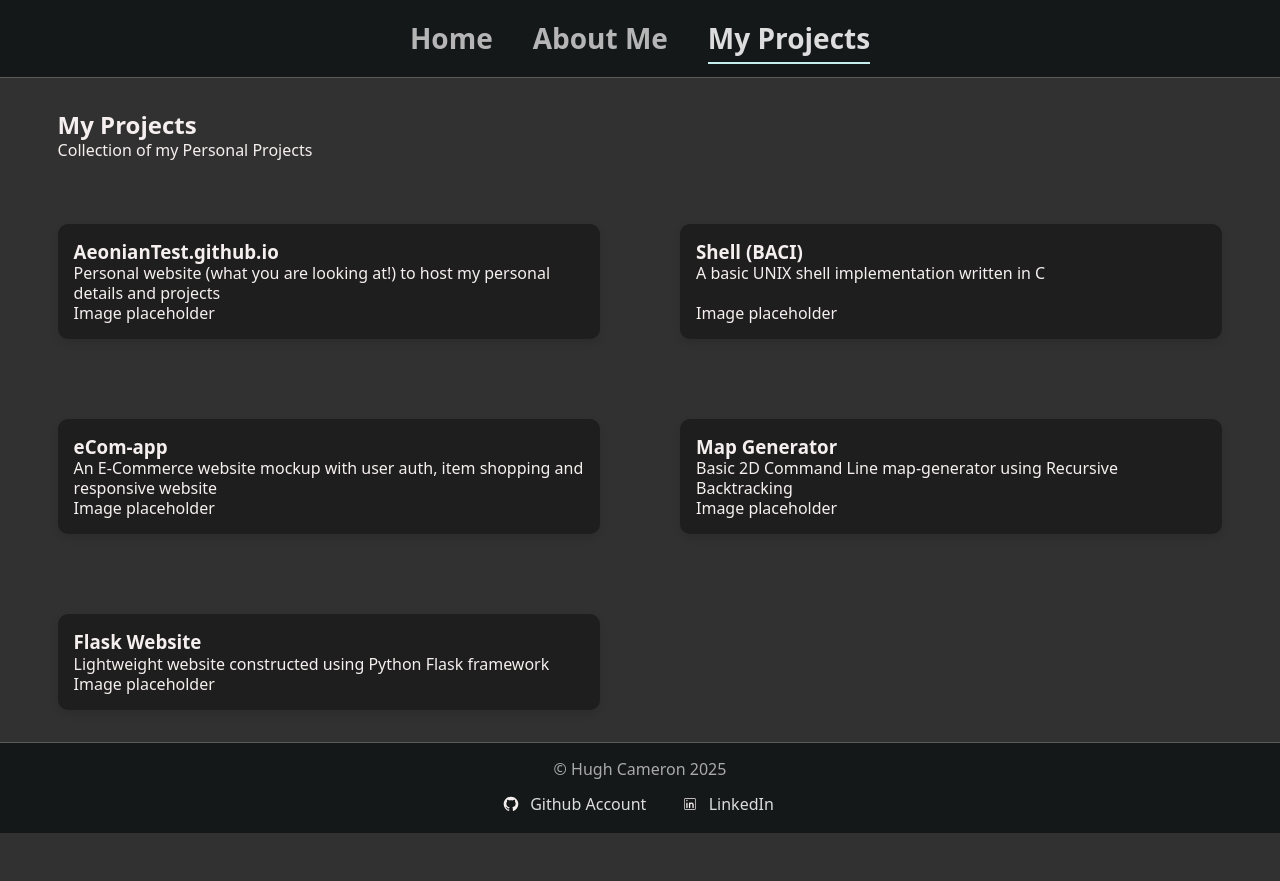
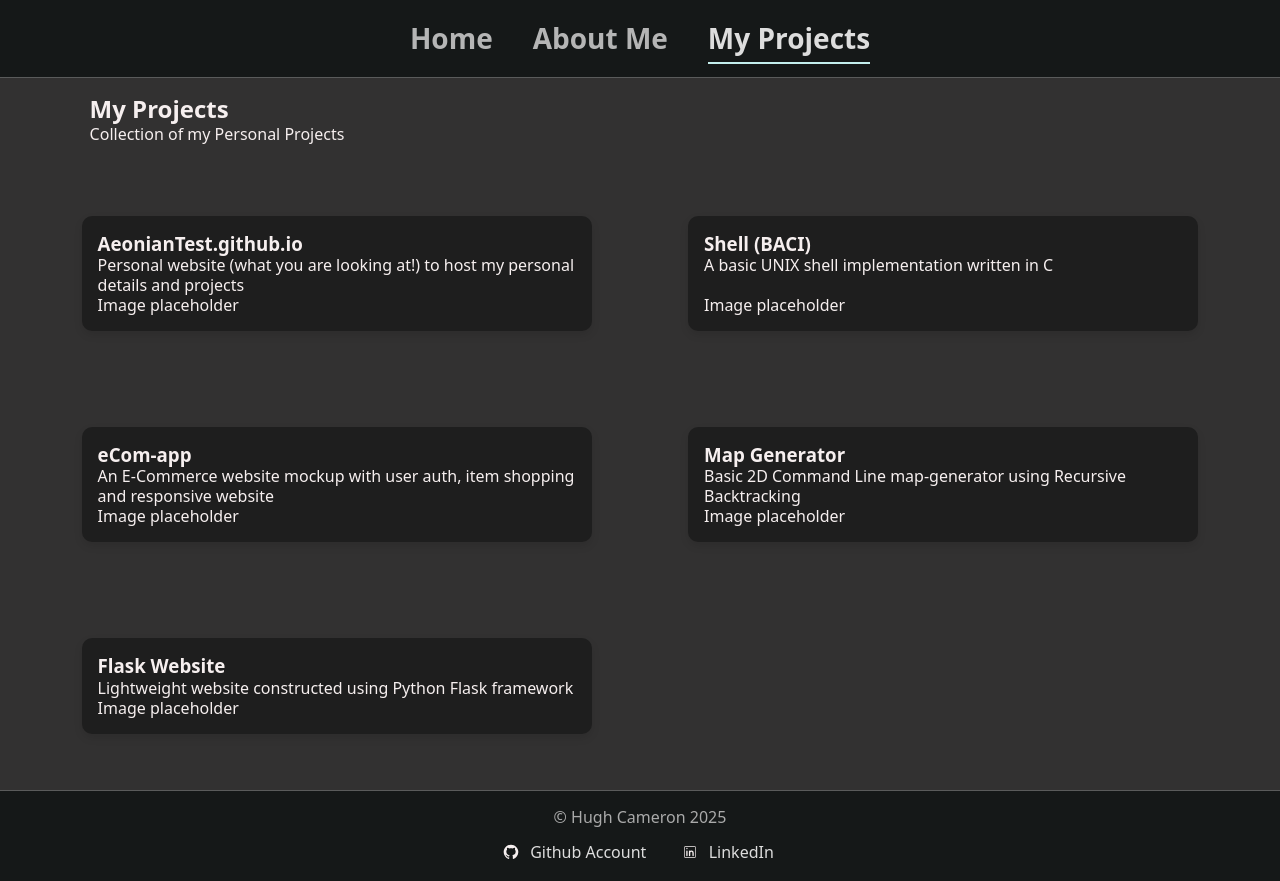
Before and after one commit to AeonianTest/AeonianTest.github.io, a React (Vite) app: page /#/projects in a window 1280 px wide. Before the commit the page ends 833 px from the top, so only its background shows below. Built offline with nearby package versions, Linux system fonts and the light colour scheme.

Commit message:
Minor css and model changes

```diff
--- a/src/css/pages/Projects.css
+++ b/src/css/pages/Projects.css
@@ -9,15 +9,15 @@
 
 .ProjectsHeader {
     width: 100%;
-    padding: 2rem;
+    padding: 1rem 4rem;
 }
 
 .ProjectsGrid {
     display: grid;
     grid-template-columns: repeat(2, 1fr);
 
-    gap: 5rem;
-    padding: 2rem;
+    gap: 2rem;
+    padding: 1.5rem;
     width: 100%;
     box-sizing: border-box;
 }
@@ -28,6 +28,7 @@
     justify-content: space-between;
 
     background-color: #1e1e1e;
+    margin: 2rem;
     padding: 1rem;
     border-radius: 10px;
     box-shadow: 0 4px 8px rgba(0,0,0,0.1);
--- a/src/pages/Projects.tsx
+++ b/src/pages/Projects.tsx
@@ -15,7 +15,7 @@ interface Project {
     techStack: string[];
     repoLink: string;
     liveLink?: string;
-    projectImage?: ProjectImage; // TODO: Source images and make this field mandatory
+    projectImage?: ProjectImage[]; // TODO: Source images and make this field mandatory
 }
 
 const Projects: React.FC = () => {
@@ -29,10 +29,12 @@ const Projects: React.FC = () => {
             techStack: ["React", "Typescript"],
             repoLink: "https://github.com/AeonianTest/AeonianTest.github.io.git",
             liveLink: "https://aeoniantest.github.io/",
-            projectImage: {
+            projectImage: [
+            {
                 path: "/path/to/image",
                 altText: "Description of the image"
             }
+            ]
         },
         {
             id: 2,
```
